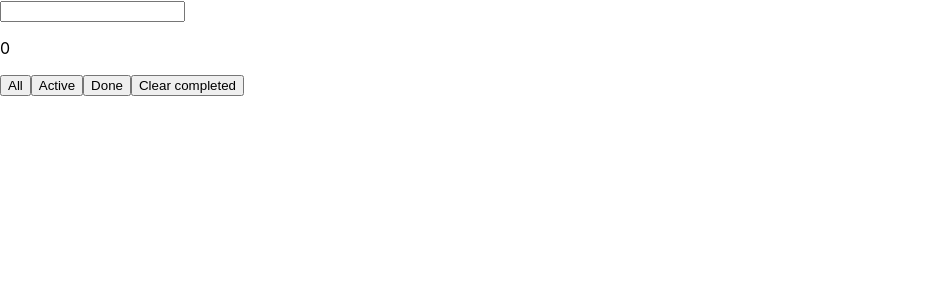
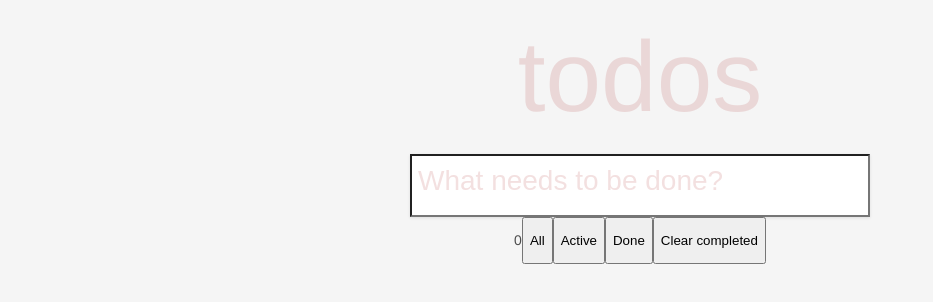
Before and after one commit to V-Jgenti-exceed/react_todo_app, a React (Create React App) app in the folder react_todo/: page / in a window 1280 px wide. Shown: the top 302 px of the page, without its empty margins (0-933 px from the left). Built offline with nearby package versions, Linux system fonts and the light colour scheme.

Commit message:
undone style

```diff
--- a/react_todo/public/index.html
+++ b/react_todo/public/index.html
@@ -24,6 +24,7 @@
       work correctly both with client-side routing and a non-root public URL.
       Learn how to configure a non-root public URL by running `npm run build`.
     -->
+    <link href="https://fonts.googleapis.com/css2?family=Jost:ital,wght@1,300&family=Source+Sans+Pro:ital,wght@1,600&display=swap" rel="stylesheet">
     <title>React App</title>
   </head>
   <body>
--- a/react_todo/src/App.js
+++ b/react_todo/src/App.js
@@ -43,7 +43,8 @@ class App extends React.Component {
 
   render() {
     return (
-      <React.Fragment>
+      <div className='main_div'>
+        <h1>todos</h1>
         <AddItem
           createItem={this.createItem}
         />
@@ -54,7 +55,7 @@ class App extends React.Component {
           filterArray={this.filterArray}
           clearCompleted={this.clearCompleted}
         />
-      </React.Fragment>
+      </div>
     )
   }
 }
--- a/react_todo/src/components/AddItem.js
+++ b/react_todo/src/components/AddItem.js
@@ -24,7 +24,13 @@ class AddItem extends React.Component {
         const { plan } = this.state;
         return (
             <React.Fragment>
-                <input value={plan} onChange={this.onHandleChange} onKeyPress={this.addByEnter} />
+                <input
+                    value={plan}
+                    onChange={this.onHandleChange}
+                    onKeyPress={this.addByEnter}
+                    placeholder='What needs to be done?'
+                    className='Maininput'
+                />
             </React.Fragment>
         )
     }
--- a/react_todo/src/components/Item.js
+++ b/react_todo/src/components/Item.js
@@ -37,11 +37,13 @@ class Item extends React.Component {
         }
     }
 
+
     render() {
         let className = this.props.check ? 'txt' : '';
         let showHide = this.state.editMode ? 'trumode' : 'folsemode';
+        let some = e => (e.target === 'marking') ? 'someee' : 'someeee';
         return (
-            <div className='marking' onBlur={this.onBlurHandler}>
+            <div className='marking' onBlur={this.onBlurHandler} mouseover={some}>
                 <input
                     type='text'
                     className={showHide}
@@ -61,7 +63,9 @@ class Item extends React.Component {
                     {this.props.plan}
                 </p>
                 <button
-                    onClick={this.deleteFromArr}>-</button>
+                    onClick={this.deleteFromArr}
+                    className='someeee'
+                >X</button>
             </div>
         )
     }
--- a/react_todo/src/containers/Itemslist.js
+++ b/react_todo/src/containers/Itemslist.js
@@ -35,14 +35,14 @@ class Itemslist extends React.Component {
         });
 
         return (
-            <React.Fragment>
+            <div className='bottom_menu'>
                 {planDraw}
                 <Filter
                     changefilterState={this.changefilterState}
                     clearCompleted={this.props.clearCompleted}
                     lenghtOfArr={count}
                 />
-            </React.Fragment>
+           </div>
         )
     }
 }
--- a/react_todo/src/index.css
+++ b/react_todo/src/index.css
@@ -1,10 +1,11 @@
 body {
-  margin: 0;
-  font-family: -apple-system, BlinkMacSystemFont, 'Segoe UI', 'Roboto', 'Oxygen',
-    'Ubuntu', 'Cantarell', 'Fira Sans', 'Droid Sans', 'Helvetica Neue',
-    sans-serif;
-  -webkit-font-smoothing: antialiased;
-  -moz-osx-font-smoothing: grayscale;
+  font: 14px 'Helvetica Neue', Helvetica, Arial, sans-serif;
+  line-height: 1.4em;
+  background: #f5f5f5;
+  color: #4d4d4d;
+
+  margin: 0 auto;
+  font-weight: 300;
 }
 
 code {
@@ -14,7 +15,7 @@ code {
 
 .txt {
   text-decoration: line-through;
-  color: grey;
+  color: blue;
 }
 
 .trumode {
@@ -25,6 +26,44 @@ code {
   display: none;
 }
 
+#root h1 {
+  font-size: 100px;
+  font-weight: 100;
+  text-align: center;
+  color: rgba(175, 47, 47, 0.15);
+}
+
+.Maininput {
+  display: flex;
+  justify-content: center;
+  margin: 0 auto;
+  width: 444px;
+  height: 47px;
+  padding: 6px;
+  box-shadow: 0px 1px 3px 0px rgba(0,0,0,0.1);
+}
+
+.Maininput::placeholder  {
+  font-size: 28px;
+  color: rgba(175, 47, 47, 0.15);
+}
+
+.marking {
+  display: flex;
+  justify-content: space-between;
+  align-items: center;
+  margin: auto;
+  max-width: 458px;
+  word-break:break-all;
+  box-shadow: 0px 0px 0px 0px rgba(0,0,0,0.3);
+  position: relative;
+	font-size: 24px;
+	border-bottom: 1px solid #ededed;
+  background-color: white;
+}
+
 .bottom_menu {
-  display:inline;
+display: flex;
+align-content: center;
+margin: auto;
 }
```
